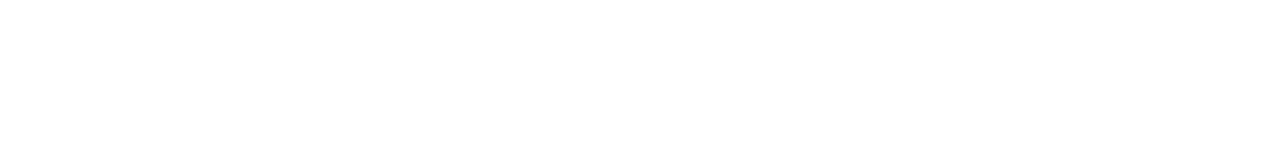
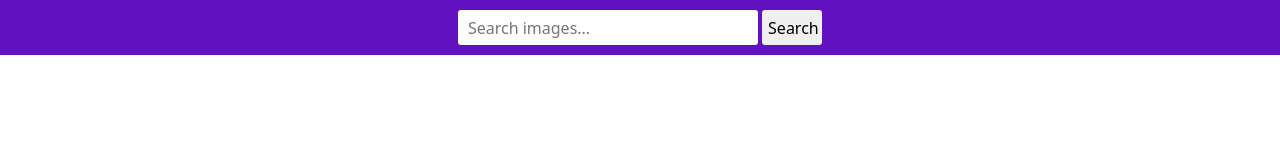
Before and after one commit to RuslanKabachok/goit-js-hw-11, a website built with Parcel: page src/index.html in a window 1280 px wide. Built offline with nearby package versions, Linux system fonts and the light colour scheme.

Commit message:
add markup

```diff
--- a/src/index.html
+++ b/src/index.html
@@ -11,7 +11,18 @@
       crossorigin="anonymous"
     />
   </head>
+
   <body>
+    <header class="header">
+      <div class="wrapper header-container">
+        <form class="header-form">
+          <input class="header-input" placeholder="Search images..." />
+          <button class="btn">Search</button>
+        </form>
+      </div>
+    </header>
+
+    <ul class="img-list"></ul>
     <script src="./index.js"></script>
   </body>
 </html>
--- a/src/sass/_example.scss
+++ b/src/sass/_example.scss
@@ -1,27 +1,35 @@
-.example {
-  font-family: -apple-system, BlinkMacSystemFont, 'Segoe UI', Roboto, Oxygen, Ubuntu, Cantarell,
-    'Open Sans', 'Helvetica Neue', sans-serif;
-  line-height: 1.5;
-  background-color: #fff;
-  color: #424242;
-  max-width: 960px;
-  padding: 16px;
+.header {
+  background-color: rgb(98, 17, 192);
+}
+.wrapper {
+  margin: 0 auto;
 }
 
-.example code {
-  font-family: monospace;
-  font-size: 16px;
-  font-weight: 700;
-  background-color: #009688;
-  color: #fff;
-  padding: 2px 6px;
-  border-radius: 2px;
+.header-container {
+  padding-top: 10px;
+  padding-bottom: 10px;
+  display: flex;
 }
 
-.example .background {
-  height: 240px;
-  // Путь к изображениям из SASS-файла всегда такой, как из папки css
-  background-image: url('../images/demo.jpg');
-  background-size: cover;
-  background-position: center;
+.header-form {
+  margin: 0 auto;
 }
+
+.header-input {
+  height: 35px;
+  width: 300px;
+  border-radius: 3px;
+  border-style: none;
+  padding-left: 10px;
+}
+
+.header-input:focus {
+  outline: none;
+}
+
+.btn {
+  height: 35px;
+  width: 60px;
+  border-radius: 3px;
+  border-style: none;
+}
```
